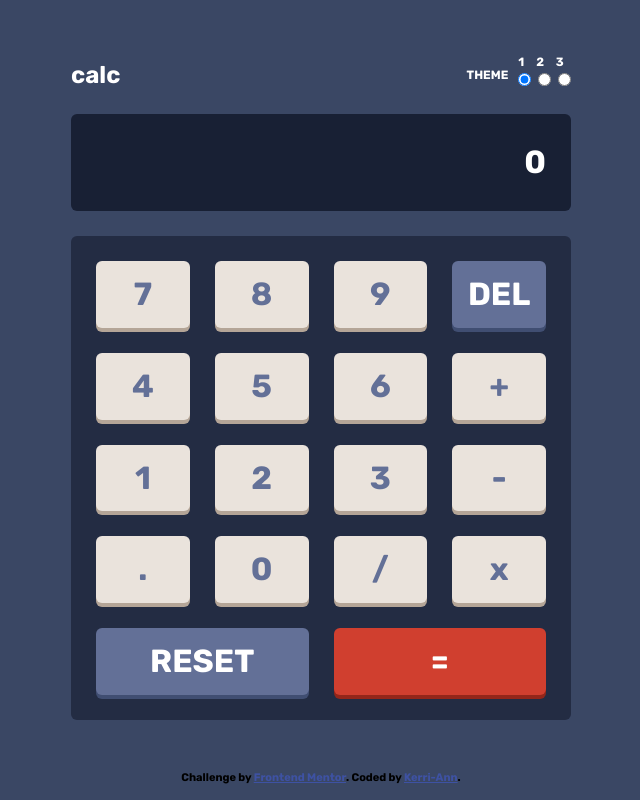
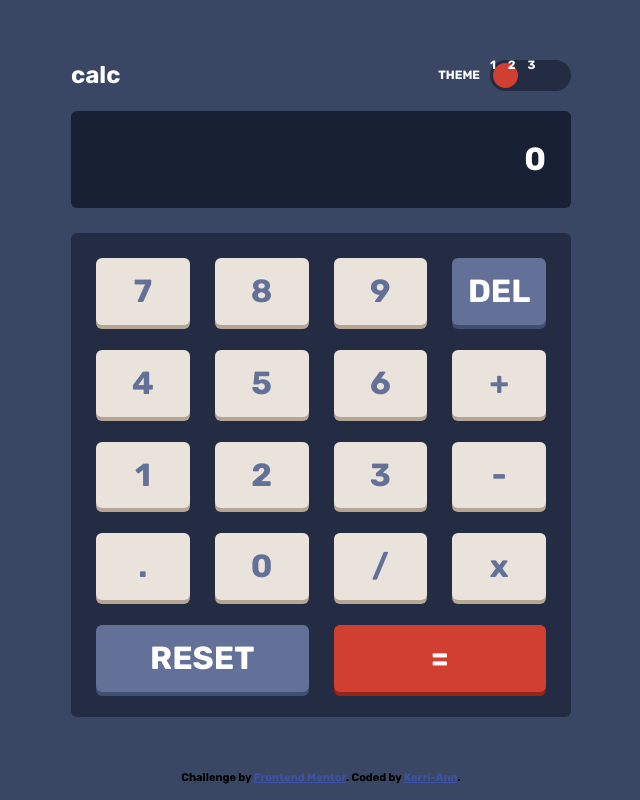
Before and after one commit to Kerri-AnnBates/Calculator, a website: page index.html in a window 1280 px wide. Shown: the whole page, without its empty margins (319-959 px from the left). Drawn offline with Linux system fonts and the light colour scheme.

Commit message:
base styles for theme switcher

```diff
--- a/styles/scss/_calculator.scss
+++ b/styles/scss/_calculator.scss
@@ -102,3 +102,28 @@
     text-transform: uppercase;
     @include key-shadow($keyShadow);
 }
+
+.theme-selectors {
+    display: flex;
+    justify-content: center;
+    border: 3px solid $toggleKeypadBackground;
+    border-radius: 50px;
+    background-color: $toggleKeypadBackground;
+
+    input {
+        height: 25px;
+        width: 25px;
+        border-radius: 50%;
+        background-color: $keyToggle;
+        opacity: 0;
+        appearance: none;
+
+        &:hover {
+            cursor: pointer;
+        }
+    }
+}
+
+#theme-1 {
+    opacity: 1;
+}
```
Also changed, not shown: public/css/index.css.
